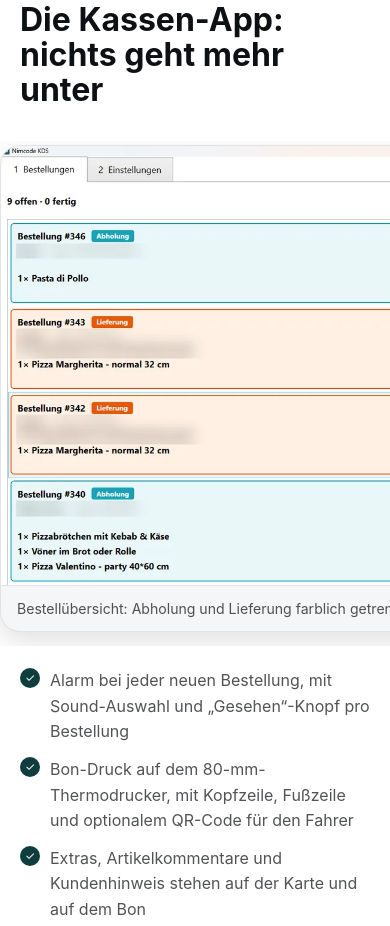
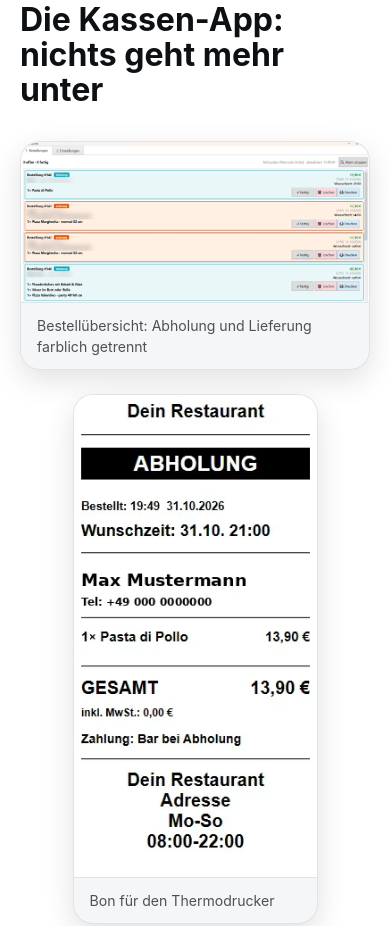
Before and after one commit to mnarsr/nimcode, a plain HTML site: page restaurants/index.html in a window 390 px wide. Shown: the part 4633-5559 px from the top of the page. Drawn offline with Linux system fonts and the light colour scheme.

Commit message:
Kassen-App-Galerie auf Handy/Tablet untereinander statt abgeschnitten (#6)
Claude-Session: https://claude.ai/code/session_01LRdLEYJVDX99RYJSQ1oasQ

Co-authored-by: Claude <noreply@anthropic.com>

```diff
--- a/css/style.css
+++ b/css/style.css
@@ -1668,3 +1668,23 @@ a:focus-visible{
   font-size:.92rem;
   opacity:.75;
 }
+
+/* Kassen-App-Galerie: auf Tablet/Handy untereinander statt abgeschnitten */
+@media (max-width: 980px){
+  .shots-row.shots-row-stack{
+    flex-direction:column;
+    align-items:center;
+    overflow:visible;
+    margin-inline:0;
+    padding:0;
+    max-width:100%;
+    gap:24px;
+  }
+  .shots-row.shots-row-stack .shot{
+    flex:none;
+    width:100%;
+  }
+  .shots-row.shots-row-stack .shot:nth-child(2){
+    width:min(260px,70%);
+  }
+}
--- a/restaurants/index.html
+++ b/restaurants/index.html
@@ -207,7 +207,7 @@
           <h2 data-de="Die Kassen-App: nichts geht mehr unter" data-en="The cash register app: no order gets lost">Die Kassen-App: nichts geht mehr unter</h2>
         </div>
 
-        <div class="shots-row shots-row-wide">
+        <div class="shots-row shots-row-wide shots-row-stack">
           <figure class="shot" style="--r:2.18">
             <img src="/img/kds.webp" width="1600" height="734" loading="lazy" alt="Nimcode-KDS mit Bestellkarten für Abholung und Lieferung, Buttons Fertig, Löschen, Drucken">
             <figcaption data-de="Bestellübersicht: Abholung und Lieferung farblich getrennt" data-en="Order overview: pickup and delivery color-coded">Bestellübersicht: Abholung und Lieferung farblich getrennt</figcaption>
```
